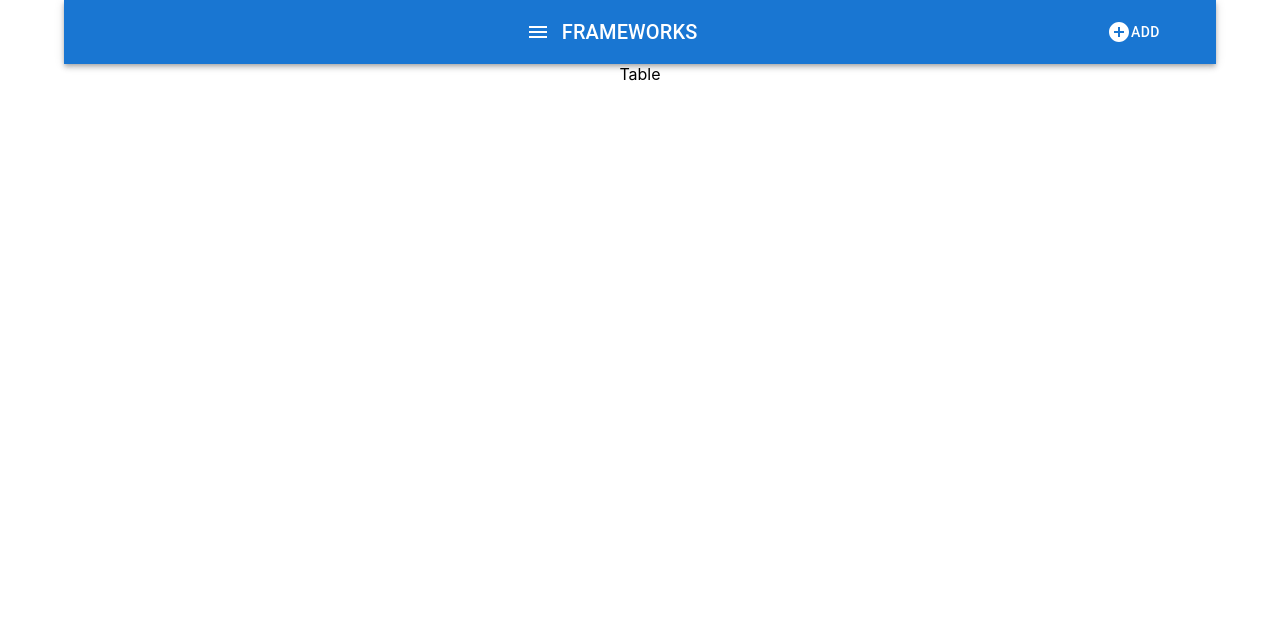
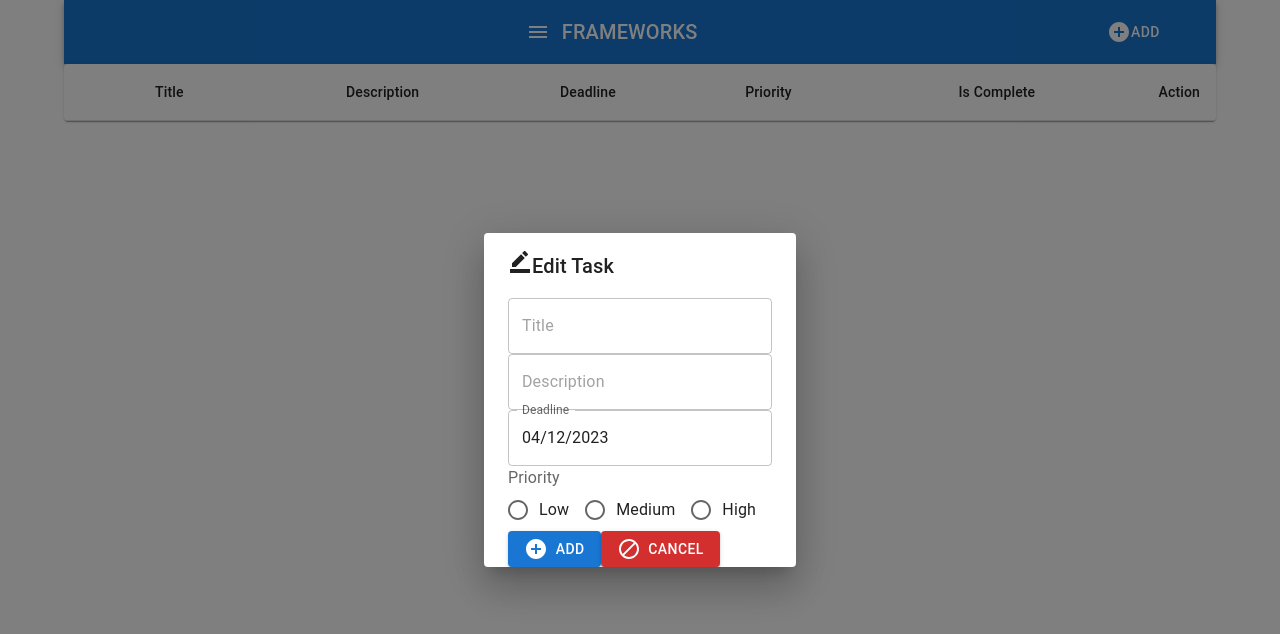
Before and after one commit to Lucastil2212/frameworks, a React (Create React App) app: page / in a window 1280 px wide. Both pictures are taken after a click on the button "ADD". Shown: the top 634 px of the page. Built offline with nearby package versions, Linux system fonts and the light colour scheme.

Commit message:
add to table

```diff
--- a/package.json
+++ b/package.json
@@ -6,10 +6,14 @@
     "@emotion/react": "^11.10.6",
     "@emotion/styled": "^11.10.6",
     "@mui/icons-material": "^5.11.16",
+    "@mui/lab": "^5.0.0-alpha.126",
     "@mui/material": "^5.11.16",
+    "@mui/system": "^5.12.0",
+    "@mui/x-date-pickers": "^6.1.0",
     "@testing-library/jest-dom": "^5.16.5",
     "@testing-library/react": "^13.4.0",
     "@testing-library/user-event": "^13.5.0",
+    "date-fns": "^2.29.3",
     "react": "^18.2.0",
     "react-dom": "^18.2.0",
     "react-scripts": "5.0.1",
--- a/src/App.js
+++ b/src/App.js
@@ -1,6 +1,6 @@
 import "./App.css";
 import BannerBar from "./BannerBar";
-import Table from "./Table";
+import Table from "./FrameworksTable";
 
 import { Container } from "@mui/material";
 
@@ -9,7 +9,6 @@ function App() {
     <div className="App">
       <Container>
         <BannerBar />
-        <Table />
       </Container>
     </div>
   );
--- a/src/BannerBar.js
+++ b/src/BannerBar.js
@@ -1,4 +1,4 @@
-import React from "react";
+import React, { useState } from "react";
 import {
   Toolbar,
   AppBar,
@@ -10,8 +10,17 @@ import {
 
 import MenuIcon from "@mui/icons-material/Menu";
 import AddCircleIcon from "@mui/icons-material/AddCircle";
+import Dialog from "./EditTaskDialog";
+import Table from "./FrameworksTable";
 
 export default function BannerBar() {
+  const handleClose = () => {
+    setOpen(false);
+  };
+
+  const [open, setOpen] = useState(false);
+  const [data, setData] = useState([]);
+
   return (
     <Box sx={{ flexGrow: 1 }}>
       <AppBar position="static">
@@ -22,12 +31,23 @@ export default function BannerBar() {
           <Typography variant="h6" component="div" sx={{ flexGrow: 1 }}>
             FRAMEWORKS
           </Typography>
-          <Button sx={{ marginLeft: "160%" }} color="inherit">
+          <Button
+            sx={{ marginLeft: "160%" }}
+            color="inherit"
+            onClick={() => setOpen(true)}
+          >
             <AddCircleIcon />
             ADD
           </Button>
         </Toolbar>
       </AppBar>
+      <Table data={data} />
+      <Dialog
+        handleClose={handleClose}
+        open={open}
+        data={data}
+        setData={setData}
+      />
     </Box>
   );
 }
--- /dev/null
+++ b/src/EditTaskDialog.js
@@ -0,0 +1,99 @@
+import React, { useState } from "react";
+import {
+  Dialog,
+  DialogTitle,
+  FormControl,
+  TextField,
+  Container,
+  Radio,
+  RadioGroup,
+  FormLabel,
+  FormControlLabel,
+  Button,
+} from "@mui/material";
+import BorderColorIcon from "@mui/icons-material/BorderColor";
+import { LocalizationProvider } from "@mui/x-date-pickers/LocalizationProvider";
+import { AdapterDateFns } from "@mui/x-date-pickers/AdapterDateFns";
+import { DatePicker } from "@mui/x-date-pickers/DatePicker";
+import AddCircleIcon from "@mui/icons-material/AddCircle";
+import DoDisturbIcon from "@mui/icons-material/DoDisturb";
+
+export default function EditTaskDialog({ handleClose, open, data, setData }) {
+  const [selectedDate, setSelectedDate] = useState(new Date());
+
+  const handleDateChange = (date) => {
+    console.log(date);
+    setSelectedDate(date);
+  };
+
+  const handleAddTask = () => {
+    const title = document.getElementById("title").value;
+    const description = document.getElementById("description").value;
+    const deadline = selectedDate.toLocaleDateString("en-US", {
+      month: "2-digit",
+      day: "2-digit",
+      year: "numeric",
+    });
+    const priorityRadio = document.querySelector(
+      'input[name="priority"]:checked'
+    );
+    const priority = priorityRadio ? priorityRadio.value : "";
+
+    const newData = [
+      ...data,
+      {
+        title: title,
+        description: description,
+        deadline: deadline,
+        priority: priority,
+      },
+    ];
+
+    setData(newData);
+
+    handleClose();
+  };
+
+  return (
+    <Dialog onClose={() => handleClose()} open={open}>
+      <DialogTitle>
+        <BorderColorIcon />
+        Edit Task
+      </DialogTitle>
+      <Container>
+        <FormControl>
+          <TextField id="title" placeholder="Title"></TextField>
+          <TextField id="description" placeholder="Description"></TextField>
+          <LocalizationProvider dateAdapter={AdapterDateFns}>
+            <DatePicker
+              id="deadline"
+              label="Deadline"
+              value={selectedDate}
+              onChange={handleDateChange}
+            />
+          </LocalizationProvider>
+          <FormLabel id="radioLabel">Priority</FormLabel>
+          <RadioGroup row aria-labelledby="radioLabel">
+            <FormControlLabel value="low" control={<Radio />} label="Low" />
+            <FormControlLabel
+              value="medium"
+              control={<Radio />}
+              label="Medium"
+            />
+            <FormControlLabel value="high" control={<Radio />} label="High" />
+          </RadioGroup>
+          <div>
+            <Button color="primary" variant="contained" onClick={handleAddTask}>
+              <AddCircleIcon />
+              &nbsp; Add
+            </Button>
+            <Button color="error" variant="contained" onClick={handleClose}>
+              <DoDisturbIcon />
+              &nbsp; Cancel
+            </Button>
+          </div>
+        </FormControl>
+      </Container>
+    </Dialog>
+  );
+}
--- /dev/null
+++ b/src/FrameworksTable.js
@@ -0,0 +1,61 @@
+import React, { useEffect } from "react";
+import {
+  Table,
+  TableBody,
+  TableRow,
+  TableCell,
+  TableContainer,
+  TableHead,
+  Paper,
+  Checkbox,
+  Button,
+} from "@mui/material";
+import EditNoteIcon from "@mui/icons-material/EditNote";
+import CancelIcon from "@mui/icons-material/Cancel";
+
+export default function FrameworksTable({ data }) {
+  return (
+    <TableContainer component={Paper}>
+      <Table>
+        <TableHead>
+          <TableRow>
+            <TableCell align="right">Title</TableCell>
+            <TableCell align="right">Description</TableCell>
+            <TableCell align="right">Deadline</TableCell>
+            <TableCell align="right">Priority</TableCell>
+            <TableCell align="right">Is Complete</TableCell>
+            <TableCell align="right">Action</TableCell>
+          </TableRow>
+        </TableHead>{" "}
+        <TableBody>
+          {data.map((row) => (
+            <TableRow
+              key={row.title}
+              sx={{ "&:last-child td, &:last-child th": { border: 0 } }}
+            >
+              <TableCell align="right">{row.title}</TableCell>
+              <TableCell align="right">{row.description}</TableCell>
+              <TableCell align="right">{row.deadline}</TableCell>
+              <TableCell align="right">{row.priority}</TableCell>
+              <TableCell align="right">
+                <Checkbox></Checkbox>
+              </TableCell>
+              <TableCell align="right">
+                <div style={{ display: "block" }}>
+                  <Button id="update" color="primary" variant="contained">
+                    <EditNoteIcon />
+                    &nbsp; UPDATE
+                  </Button>
+                  <Button id="delete" color="error" variant="contained">
+                    <CancelIcon />
+                    &nbsp; DELETE
+                  </Button>
+                </div>
+              </TableCell>
+            </TableRow>
+          ))}
+        </TableBody>
+      </Table>
+    </TableContainer>
+  );
+}
--- a/src/Table.js
+++ /dev/null
@@ -1,5 +0,0 @@
-import React from "react";
-
-export default function Table() {
-  return <div>Table</div>;
-}
```
Also changed, not shown: public/index.html (+5 -4 lines), public/logo512.png (deleted), 1 other file (tests, documents, lock files or other folders).
